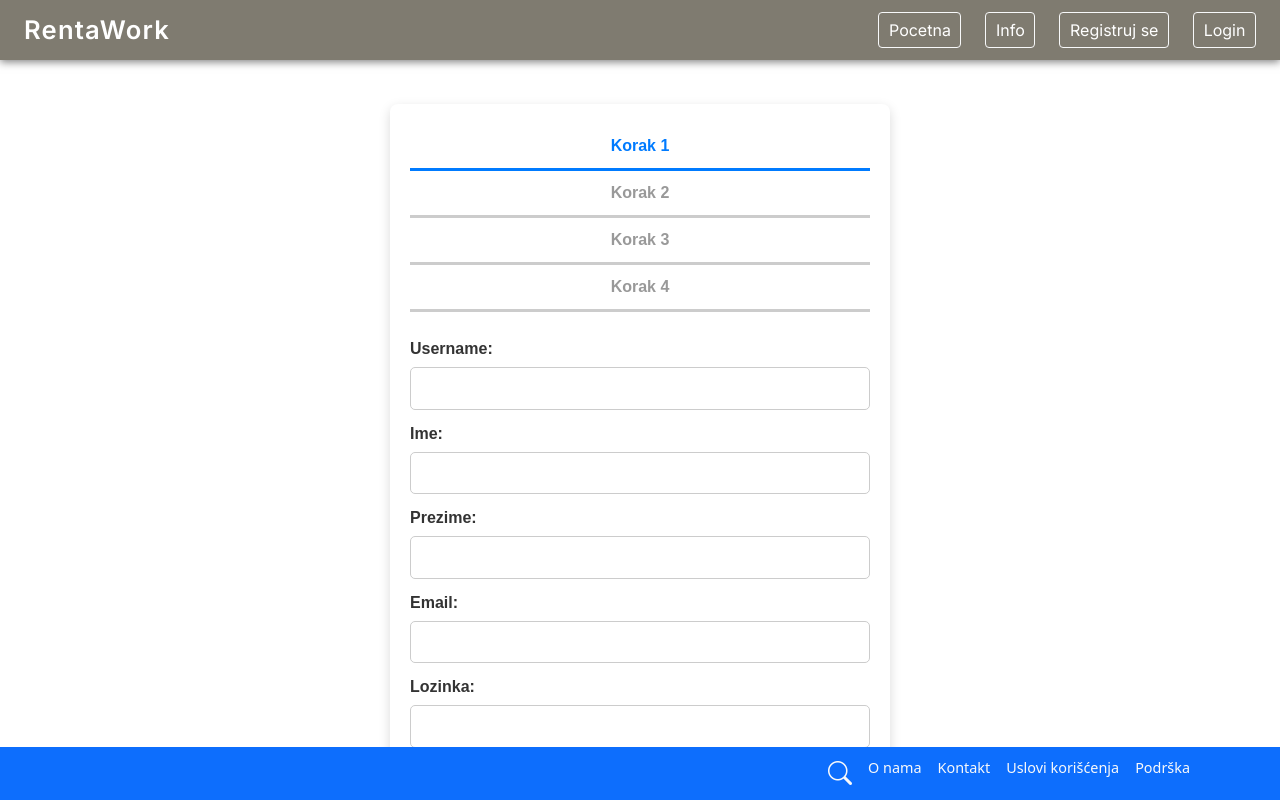
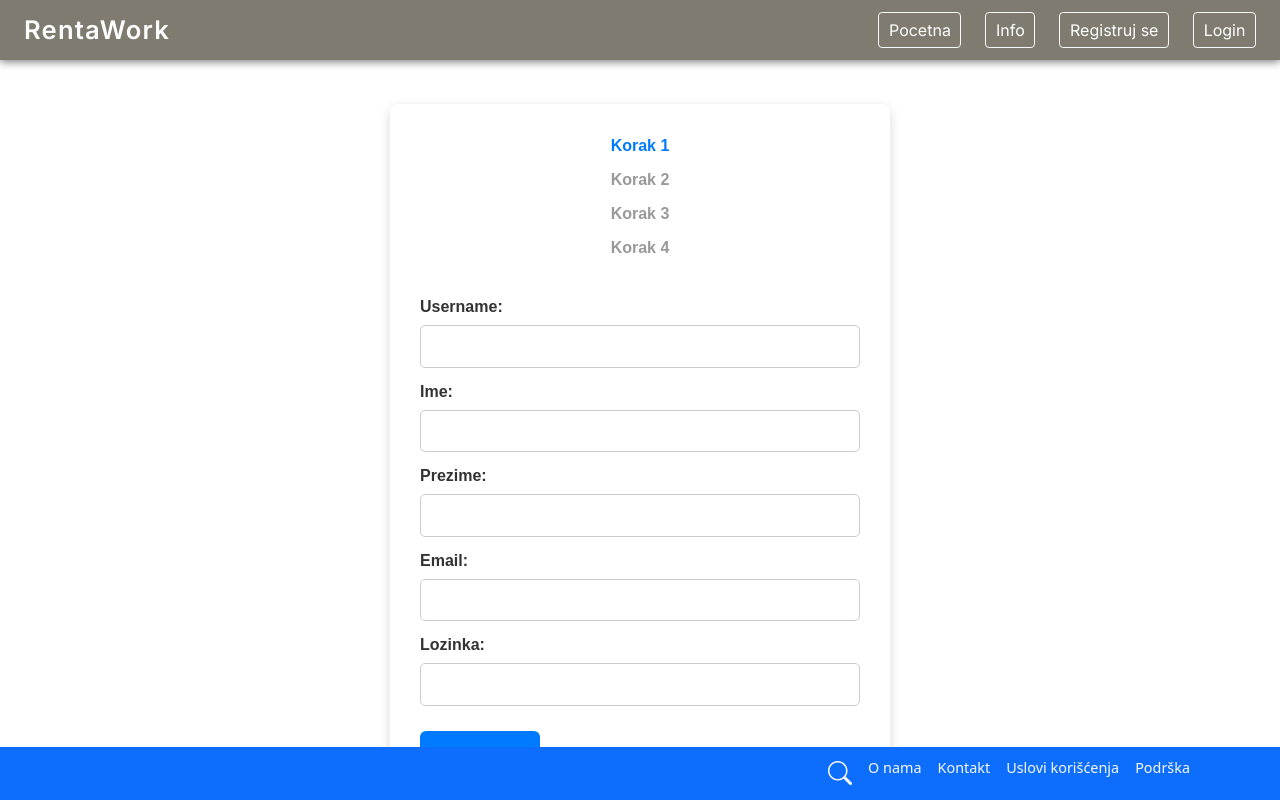
Before and after one commit to mnenadmm/rentaWorks, an Angular app in the folder client/: page /register in a window 1280 px wide. Built offline with nearby package versions, Linux system fonts and the light colour scheme.

Commit message:
pronwe;lddd;fffd

```diff
--- a/client/src/app/auth/registracija/registracija.component.css
+++ b/client/src/app/auth/registracija/registracija.component.css
@@ -1,11 +1,13 @@
+/* Mobile-first osnovni stilovi */
+
 .registracija-container {
-  max-width: 500px;
+  max-width: 100%;
   margin: 20px auto;
   font-family: Arial, sans-serif;
   background: #fff;
-  padding: 20px;
+  padding: 15px;
   border-radius: 8px;
-  box-shadow: 0 4px 12px rgba(0,0,0,0.15);
+  box-shadow: 0 2px 6px rgba(0,0,0,0.1);
   box-sizing: border-box;
 }
 
@@ -13,23 +15,55 @@
   display: flex;
   justify-content: space-between;
   margin-bottom: 25px;
+  padding: 0 10px;
 }
 
 .korak {
+  position: relative;
   flex: 1;
   text-align: center;
-  padding: 10px 0;
   font-weight: 600;
   color: #999;
-  border-bottom: 3px solid #ccc;
   cursor: default;
-  transition: color 0.3s ease, border-color 0.3s ease;
+  padding-bottom: 10px;
   user-select: none;
+}
+
+.korak:not(:last-child)::after {
+  content: '';
+  position: absolute;
+  top: 50%;
+  right: 0;
+  transform: translateY(-50%);
+  height: 4px;
+  width: 100%;
+  background-color: #ccc;
+  z-index: -1;
 }
 
 .korak.active {
   color: #007bff;
-  border-color: #007bff;
+}
+
+.korak.active:not(:last-child)::after {
+  background-color: #007bff;
+}
+
+.korak .broj {
+  display: inline-block;
+  width: 30px;
+  height: 30px;
+  line-height: 30px;
+  border-radius: 50%;
+  background-color: #ccc;
+  color: white;
+  margin-bottom: 6px;
+  font-weight: bold;
+  transition: background-color 0.3s ease;
+}
+
+.korak.active .broj {
+  background-color: #007bff;
 }
 
 label {
@@ -66,10 +100,11 @@ input:focus {
   display: flex;
   justify-content: space-between;
   gap: 10px;
+  flex-wrap: wrap;
 }
 
 button {
-  flex: 1;
+  flex: 1 1 45%;
   background-color: #007bff;
   border: none;
   color: white;
@@ -88,3 +123,30 @@ button:disabled {
   background-color: #aaa;
   cursor: not-allowed;
 }
+
+/* Desktop i veći ekrani */
+
+@media (min-width: 768px) {
+  .registracija-container {
+    max-width: 500px;
+    padding: 30px;
+    box-shadow: 0 4px 12px rgba(0,0,0,0.15);
+  }
+
+  .progress-bar {
+    padding: 0;
+  }
+
+  .korak {
+    cursor: default;
+  }
+
+  .dugmici {
+    flex-wrap: nowrap;
+  }
+
+  button {
+    flex: none;
+    width: 120px;
+  }
+}
```
